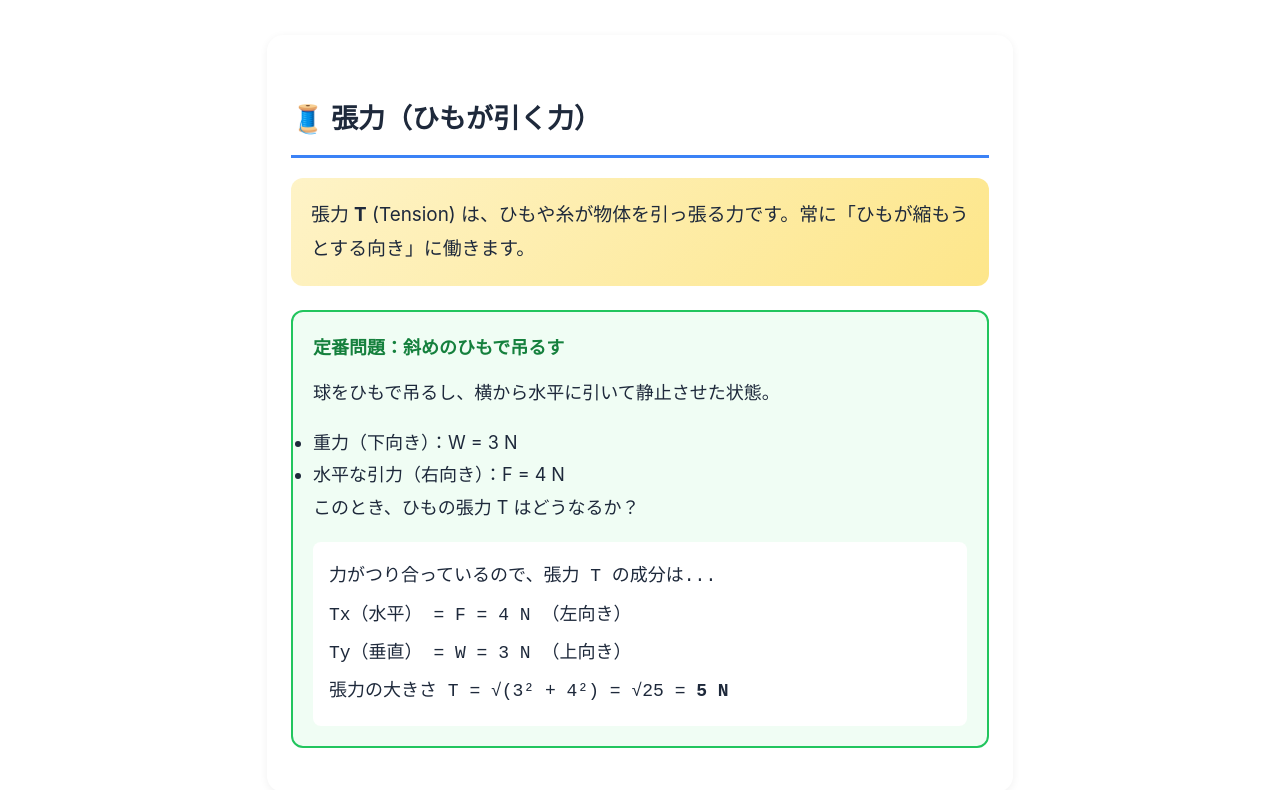
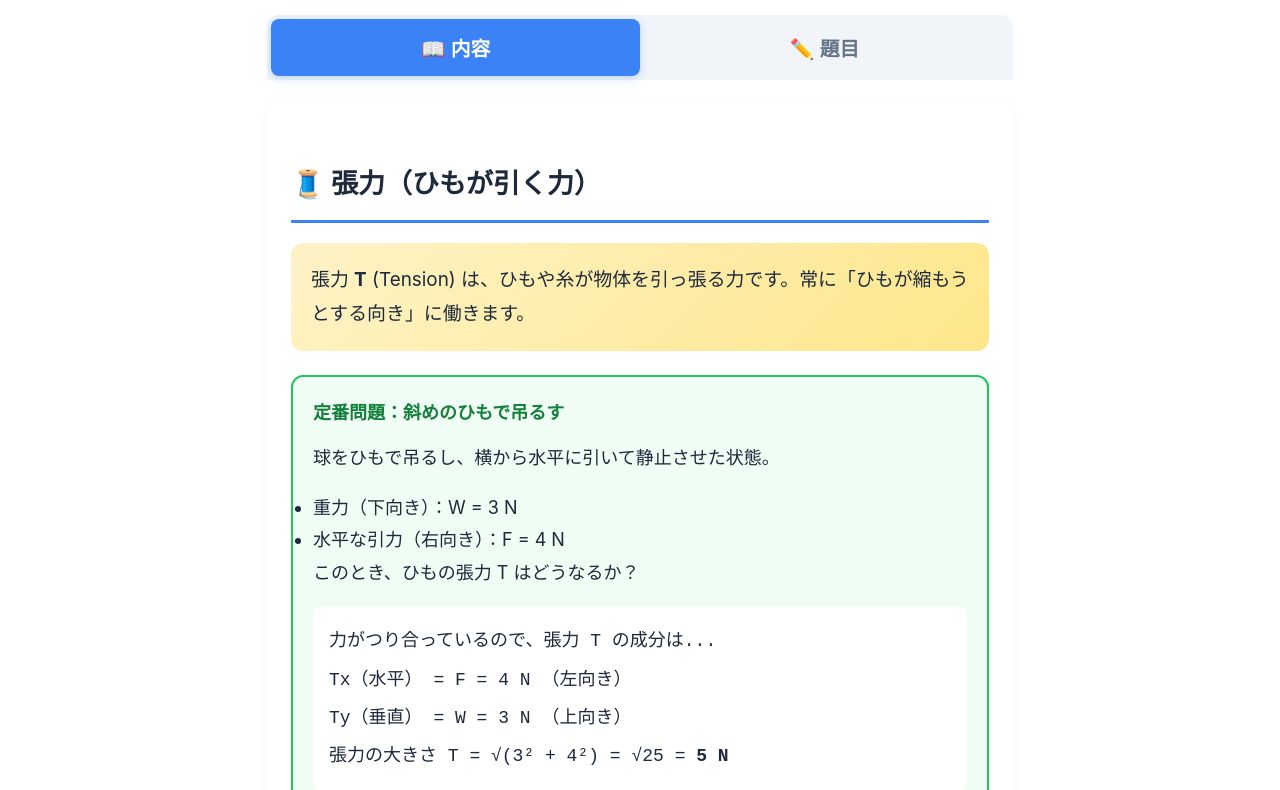
Before and after one commit to jasonsosen/physics-basic, an Astro site: page /physics-basic/weeks/week06 in a window 1280 px wide. Shown: the part 181-971 px from the top of the page. Built offline with nearby package versions, Linux system fonts and the light colour scheme; Astro itself is replaced by a stand-in of ours.

Commit message:
feat: 添加选项卡视图（内容｜題目）
- 新增 TabView 组件
- Week06 改为选项卡布局
- 用户选择会保存到 localStorage

点击顶部标签切换：📖 内容 / ✏️ 題目

```diff
--- /dev/null
+++ b/src/components/TabView.astro
@@ -0,0 +1,117 @@
+---
+/**
+ * 选项卡视图组件
+ * 用法:
+ *   <TabView>
+ *     <div slot="content">内容部分</div>
+ *     <div slot="problems">题目部分</div>
+ *   </TabView>
+ */
+interface Props {
+  defaultTab?: 'content' | 'problems';
+}
+
+const { defaultTab = 'content' } = Astro.props;
+---
+
+<div class="tab-container">
+  <div class="tab-header">
+    <button class="tab-btn" data-tab="content" class:list={[{ active: defaultTab === 'content' }]}>
+      📖 内容
+    </button>
+    <button class="tab-btn" data-tab="problems" class:list={[{ active: defaultTab === 'problems' }]}>
+      ✏️ 題目
+    </button>
+  </div>
+
+  <div class="tab-content" data-content="content" style={defaultTab === 'content' ? '' : 'display: none'}>
+    <slot name="content" />
+  </div>
+
+  <div class="tab-content" data-content="problems" style={defaultTab === 'problems' ? '' : 'display: none'}>
+    <slot name="problems" />
+  </div>
+</div>
+
+<style>
+  .tab-container {
+    margin: 20px 0;
+  }
+
+  .tab-header {
+    display: flex;
+    gap: 0;
+    background: #f1f5f9;
+    border-radius: 12px 12px 0 0;
+    padding: 4px;
+    position: sticky;
+    top: 0;
+    z-index: 100;
+  }
+
+  .tab-btn {
+    flex: 1;
+    padding: 14px 24px;
+    border: none;
+    background: transparent;
+    font-size: 1.1rem;
+    font-weight: 600;
+    color: #64748b;
+    cursor: pointer;
+    border-radius: 8px;
+    transition: all 0.2s;
+  }
+
+  .tab-btn:hover {
+    color: #334155;
+    background: #e2e8f0;
+  }
+
+  .tab-btn.active {
+    background: #3b82f6;
+    color: white;
+    box-shadow: 0 2px 8px rgba(59, 130, 246, 0.3);
+  }
+
+  .tab-content {
+    background: #ffffff;
+    border-radius: 0 0 12px 12px;
+    min-height: 400px;
+  }
+</style>
+
+<script>
+  document.addEventListener('DOMContentLoaded', () => {
+    const buttons = document.querySelectorAll('.tab-btn');
+    const contents = document.querySelectorAll('.tab-content');
+
+    buttons.forEach(btn => {
+      btn.addEventListener('click', () => {
+        const tab = btn.getAttribute('data-tab');
+
+        // Update buttons
+        buttons.forEach(b => b.classList.remove('active'));
+        btn.classList.add('active');
+
+        // Update content
+        contents.forEach(c => {
+          if (c.getAttribute('data-content') === tab) {
+            c.style.display = '';
+          } else {
+            c.style.display = 'none';
+          }
+        });
+
+        // Save preference
+        localStorage.setItem('preferredTab', tab);
+      });
+    });
+
+    // Restore preference
+    const saved = localStorage.getItem('preferredTab');
+    if (saved) {
+      const btn = document.querySelector(`.tab-btn[data-tab="${saved}"]`);
+      if (btn) btn.click();
+    }
+  });
+</script>
--- a/src/pages/weeks/week06.astro
+++ b/src/pages/weeks/week06.astro
@@ -1,5 +1,6 @@
 ---
 import Layout from '../../layouts/Layout.astro';
+import TabView from '../../components/TabView.astro';
 import QuizCard from '../../components/QuizCard.astro';
 import Math from '../../components/Math.astro';
 ---
@@ -7,6 +8,9 @@ import Math from '../../components/Math.astro';
 <Layout title="Week 6: 張力と弾性力">
   <h1>Week 6: 張力と弾性力</h1>
 
+  <TabView>
+    <!-- ========== 内容タブ ========== -->
+    <div slot="content">
       <section class="content-section">
         <h2>🧵 張力（ひもが引く力）</h2>
 
@@ -49,7 +53,27 @@ import Math from '../../components/Math.astro';
         </div>
       </section>
 
-  <!-- ===== 練習セクション ===== -->
+      <section class="content-section summary-section">
+        <h2>📝 今日のまとめ</h2>
+        <div class="summary-grid">
+          <div class="summary-item">
+            <span class="summary-icon">🧵</span>
+            <span>張力（斜め）：<strong>成分に分けてつり合いを考える</strong></span>
+          </div>
+          <div class="summary-item">
+            <span class="summary-icon">📐</span>
+            <span>ピタゴラス：<strong>T = √(Tx² + Ty²)</strong> （例: 3:4:5）</span>
+          </div>
+          <div class="summary-item">
+            <span class="summary-icon">🌀</span>
+            <span>フックの法則：<strong>F = kx</strong> （xの単位は m ！）</span>
+          </div>
+        </div>
+      </section>
+    </div>
+
+    <!-- ========== 題目タブ ========== -->
+    <div slot="problems">
       <section class="content-section exercise-section">
         <h2>✏️ 練習問題：張力と弾性力</h2>
 
@@ -164,7 +188,6 @@ import Math from '../../components/Math.astro';
         />
       </section>
 
-  <!-- ===== 総合問題（試験形式） ===== -->
       <section class="content-section exam-section">
         <h2>📝 総合問題（試験形式）</h2>
         <p class="section-desc">試験に出る形式の問題。<strong>式を立てて</strong>から計算しよう！</p>
@@ -252,25 +275,8 @@ import Math from '../../components/Math.astro';
           </details>
         </div>
       </section>
-
-  <!-- ===== まとめ ===== -->
-  <section class="content-section summary-section">
-    <h2>📝 今日のまとめ</h2>
-    <div class="summary-grid">
-      <div class="summary-item">
-        <span class="summary-icon">🧵</span>
-        <span>張力（斜め）：<strong>成分に分けてつり合いを考える</strong></span>
     </div>
-      <div class="summary-item">
-        <span class="summary-icon">📐</span>
-        <span>ピタゴラス：<strong>T = √(Tx² + Ty²)</strong> （例: 3:4:5）</span>
-      </div>
-      <div class="summary-item">
-        <span class="summary-icon">🌀</span>
-        <span>フックの法則：<strong>F = kx</strong> （xの単位は m ！）</span>
-      </div>
-    </div>
-  </section>
+  </TabView>
 
   <div class="nav-buttons">
     <a href="/physics-basic/weeks/week05/" class="nav-btn secondary">← Week 5</a>
@@ -279,13 +285,11 @@ import Math from '../../components/Math.astro';
 </Layout>
 
 <style>
-  /* Reuse standard styles */
-  .content-section { margin: 40px 0; padding: 24px; background: #ffffff; border-radius: 16px; box-shadow: 0 2px 8px rgba(0,0,0,0.06); }
+  .content-section { margin: 20px 0; padding: 24px; background: #ffffff; border-radius: 16px; box-shadow: 0 2px 8px rgba(0,0,0,0.06); }
   .content-section h2 { color: #1e293b; font-size: 1.5rem; margin-bottom: 20px; padding-bottom: 12px; border-bottom: 3px solid #3b82f6; }
   .intro-box { background: linear-gradient(135deg, #fef3c7 0%, #fde68a 100%); border-radius: 12px; padding: 20px; margin-bottom: 24px; font-size: 1.05rem; }
   .formula-box { background: linear-gradient(135deg, #eff6ff 0%, #dbeafe 100%); border: 2px solid #3b82f6; border-radius: 12px; padding: 24px; text-align: center; margin: 24px 0; }
   .formula-box h4 { margin: 0 0 12px; color: #1d4ed8; }
-  .big-formula { font-size: 1.5rem; font-weight: 700; color: #1d4ed8; display: block; margin: 8px 0; font-family: 'Courier New', monospace; }
   .formula-box p { margin: 8px 0 0; color: #475569; }
   .example-box { background: #f0fdf4; border: 2px solid #22c55e; border-radius: 12px; padding: 20px; margin: 20px 0; }
   .example-box h4 { color: #15803d; margin: 0 0 12px; }
```
Lines whose indentation alone changed are shown as unchanged.
